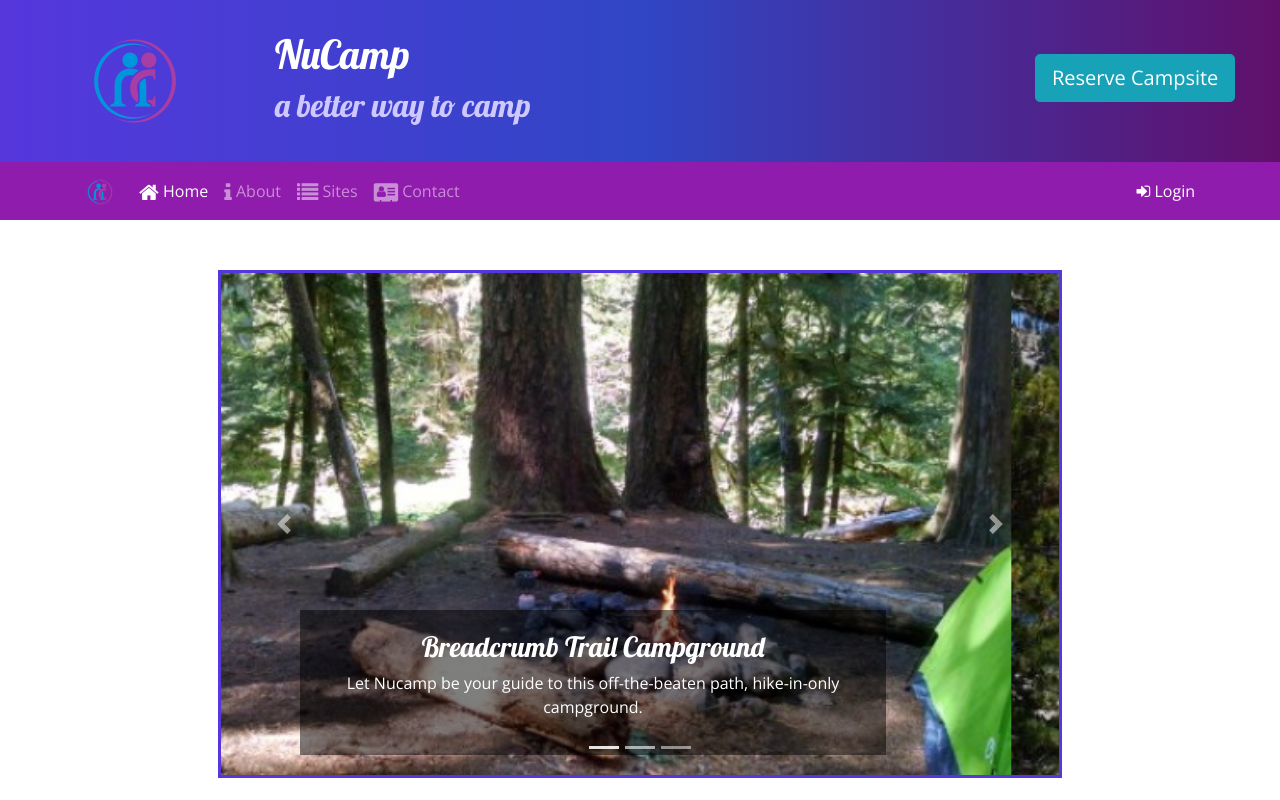
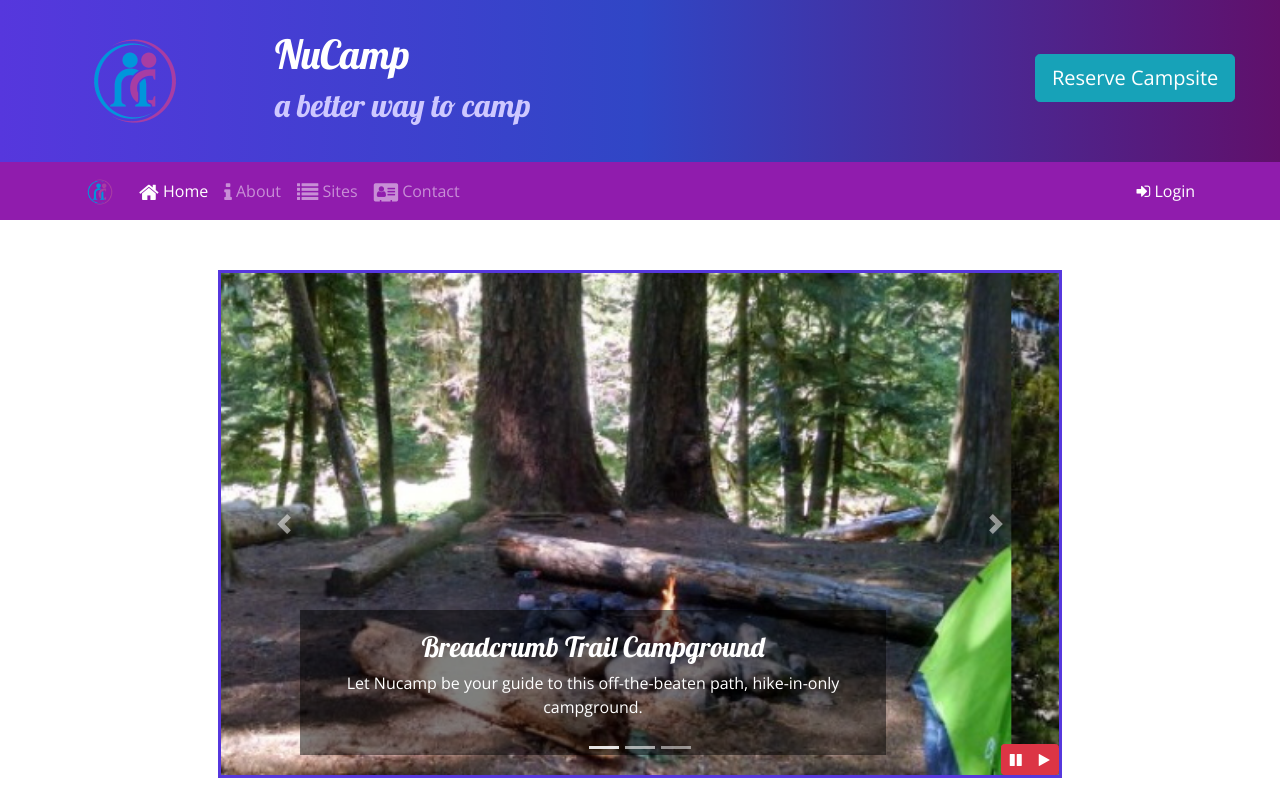
Before and after one commit to dagamo94/nucampsite, a website: page index.html in a window 1280 px wide. Shown: the top 800 px of the page. Drawn offline with nearby package versions, Linux system fonts and the light colour scheme.

Commit message:
adde play/pause buttons with jquery

```diff
--- a/css/style.css
+++ b/css/style.css
@@ -49,3 +49,10 @@ header h2 {
 .carousel {
     border: solid #5637DD;
 }
+
+#carouselButton {
+    position: absolute;
+    right: 0;
+    bottom: 0;
+    z-index: 100;
+}
--- a/index.html
+++ b/index.html
@@ -162,6 +162,7 @@
         </div>
     </div>
 
+    <!-- *********** CAROUSEL ************-->
     <div class="row row-content">
         <div class="col-md-8 mx-auto">
             <div id="homeCarousel" class="carousel slide" data-ride="carousel">
@@ -204,6 +205,14 @@
                     <span class="carousel-control-next-icon"></span>
                     <span class="sr-only">Next</span>
                 </a>
+                <div class="btn-group" id="carouselButton">
+                    <button class="btn btn-danger btn-sm" id="carouselPause">
+                        <i class="fa fa-pause"></i>
+                    </button>
+                    <button class="btn btn-danger btn-sm" id="carouselPlay">
+                        <i class="fa fa-play"></i>
+                    </button>
+                </div>
             </div>
         </div>
     </div>
@@ -341,8 +350,14 @@
 
     <script>
         $(function () {
-            $('[data-toggle="tooltip"]').tooltip();
-        })
+            $(".carousel").carousel({ interval: 2000, pause: "false" });
+            $("#carouselPause").click(function () {
+                $(".carousel").carousel("pause");
+            });
+            $("#carouselPlay").click(function () {
+                $(".carousel").carousel("cycle");
+            });
+        });
     </script>
 </body>
 
```
